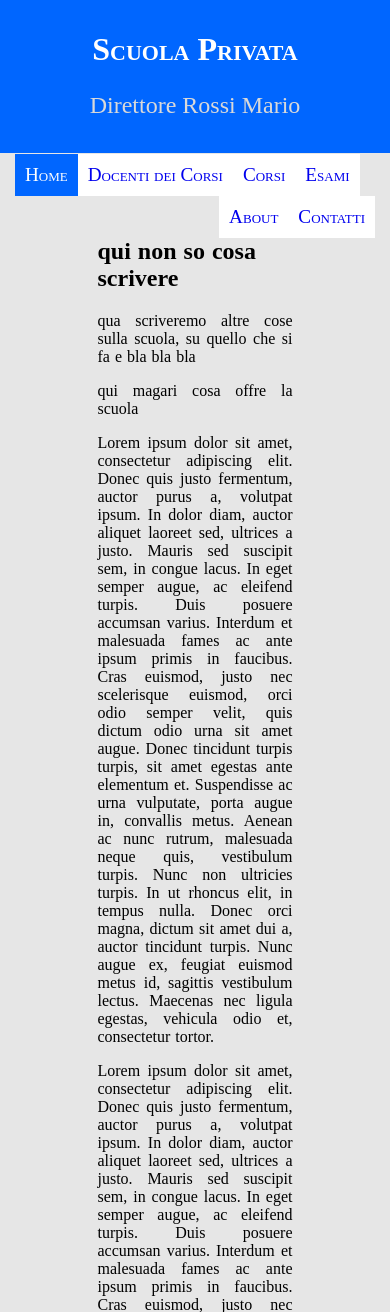
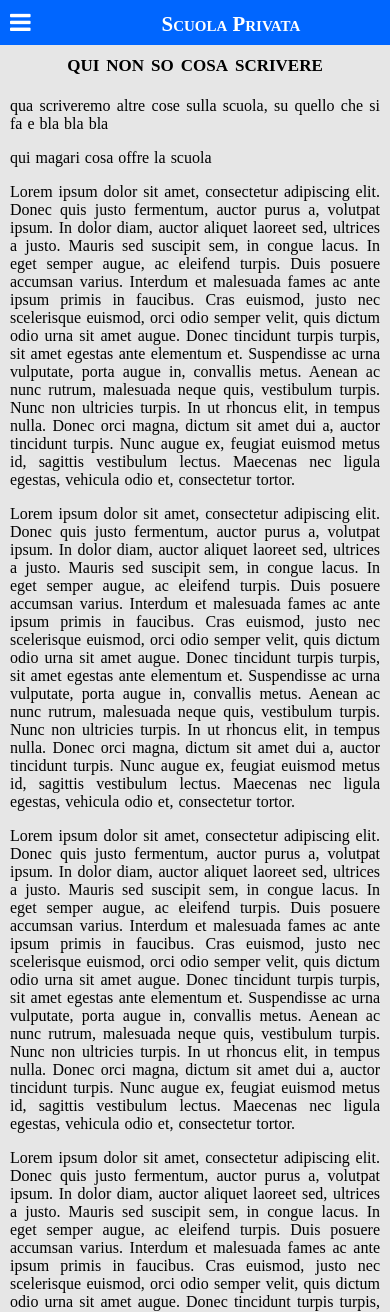
Before and after one commit to edoardoretis/Progetto-Tecweb---Scuola-privata, a PHP site: page /home.html in a window 390 px wide. Shown: the top 1312 px of the page. Run offline with PHP 8.4, Linux system fonts and the light colour scheme.

Commit message:
Layout 1

```diff
--- a/da finire/home.html
+++ b/da finire/home.html
@@ -11,25 +11,32 @@
     <meta name="language" content="italian it" />
     <link href="timStyle.css" rel="stylesheet" type="text/css" media="screen"/>
 
+    <!-- ICONS -->
+    <link rel="stylesheet" href="https://cdnjs.cloudflare.com/ajax/libs/font-awesome/4.7.0/css/font-awesome.min.css" />
+    <script type="text/javascript" src="timjs.js"></script>
 
 </head>
-<body>
+
+<body onresize="menuEnabled()">
     <div id="header">
         <span id="logo"></span>
         <h1>Scuola Privata</h1>
         <p class="affiliazione">Direttore Rossi Mario</p>
     </div>
 
-    <div id="path" style="display: none;"><span style="display:none">Ti trovi in: Home</span></div>
-
-    <div id="nav">
-      <ul>
+    <div id="nav" >
+      <div id="path">
+        <i class="fa fa-bars" style="font-size:24px;color: white;padding: 10px;"
+          onclick="displayMenu()"></i>
+        <span id="mini_header">Scuola Privata</span>
+      </div>
+      <ul class="clearfix">
         <li class="active">Home</li>
         <li><a href="docenti.html">Docenti dei Corsi</a></li>
         <li><a href="Corsi.html">Corsi</a></li>
         <li><a href="aule.html">Esami</a></li>
-        <li class="right_menu"><a href="contatti.html">Contatti</a></li>
-        <li class="right_menu"><a href="about.html">About</a></li>
+        <li><a href="contatti.html">Contatti</a></li>
+        <li><a href="about.html">About</a></li>
       </ul>
     </div>
     <div id="corpo">
@@ -47,9 +54,8 @@
 
       <p>Lorem ipsum dolor sit amet, consectetur adipiscing elit. Donec quis justo fermentum, auctor purus a, volutpat ipsum. In dolor diam, auctor aliquet laoreet sed, ultrices a justo. Mauris sed suscipit sem, in congue lacus. In eget semper augue, ac eleifend turpis. Duis posuere accumsan varius. Interdum et malesuada fames ac ante ipsum primis in faucibus. Cras euismod, justo nec scelerisque euismod, orci odio semper velit, quis dictum odio urna sit amet augue. Donec tincidunt turpis turpis, sit amet egestas ante elementum et. Suspendisse ac urna vulputate, porta augue in, convallis metus. Aenean ac nunc rutrum, malesuada neque quis, vestibulum turpis. Nunc non ultricies turpis. In ut rhoncus elit, in tempus nulla. Donec orci magna, dictum sit amet dui a, auctor tincidunt turpis. Nunc augue ex, feugiat euismod metus id, sagittis vestibulum lectus. Maecenas nec ligula egestas, vehicula odio et, consectetur tortor.</p>
 
+    </div>
 
-
-    </div>
     <div id="footer">
         <img src="img/css.bmp" class="valid" alt="CSS Valid!"/>
         <img src="img/xhtml.bmp" class="valid" alt="XHTML 1.0 Valid!"/>
--- a/da finire/timStyle.css
+++ b/da finire/timStyle.css
@@ -22,29 +22,47 @@ h1 {
   font-variant: small-caps;
 }
 
+h2 {
+  text-align: center;
+  font-variant: small-caps;
+}
+
 .affiliazione {
   font-size: 1.5em;
   text-align: center;
   color: rgb(217, 217, 217);
 }
 
+/*display: none al momento*/
 #path {
+  position: fixed;
+  display: none;
   width: 100%;
-  height: 2em;
-  background-color: red;
+  height: 41.6px;
+  background-color: rgb(0, 102, 255);
   margin: 0;
 }
+
+#mini_header {
+    color: #fff;
+    text-align: center;
+    font-variant: small-caps;
+    font-size: 1.3em;
+    font-weight: bold;
+}
+
+
+/*nav*/
 #nav {
   position: sticky;
   top: 0;
-  background-color: #fff;
-  width: 100%;
 }
 
 #nav ul {
+  margin: 0;
   padding: 0;
-  margin: 0 15px;
   margin-top: 1px;
+  margin-left: 20%;
   list-style-type: none;
 }
 
@@ -52,23 +70,21 @@ h1 {
   float: left;
 }
 
+/*links*/
+
 #nav li a:link, #nav li a:visited, #nav li.active {
-  display: block;
+  display: inline-block;
   padding: 10px;
   text-decoration: none;
   font-size: 1.2em;
   font-variant: small-caps;
   background-color: #fff;
-  transition: 0.5s;
+  transition: 0.3s;
 }
 
 #nav li a:hover {
   color: white;
   background-color: rgb(0, 102, 255);
-}
-
-#nav li.right_menu {
-  float: right;
 }
 
 #nav li.active {
@@ -78,7 +94,8 @@ h1 {
 
 #corpo {
   clear: both;
-  width: 50%;
+  padding: 4px;
+  width: 60%;
   margin: auto;
   word-spacing: 1px;
 }
@@ -86,4 +103,78 @@ h1 {
 #corpo p {
   text-align: justify;
 }
+
+#footer {
+    background-color: rgb(0, 102, 255);
+    margin: 0;
+    padding: 20px;
+    text-align: right;
+    color: #fff;
 }
+
+.clearfix:after {
+  visibility: hidden;
+  display: block;
+  font-size: 0;
+  content: " ";
+  clear: both;
+  height: 0;
+}
+* html .clearfix             { zoom: 1; } /* IE6 */
+*:first-child+html .clearfix { zoom: 1; } /* IE7 */
+
+
+/* Tablets/smartphones */
+@media screen and (max-width: 680px) {
+  #header {
+    display: none;
+  }
+
+  #nav {
+    position: relative;
+
+  }
+
+  #path {
+    display: block;
+    padding-bottom: 3px;
+    z-index: 1;
+  }
+
+  #path i {
+    cursor: pointer;
+  }
+
+  #mini_header {
+    margin-left: 30%;
+  }
+
+  #nav ul {
+    display: none;
+    margin: 0;
+    position: fixed;
+    top: 44.6px;
+    z-index: 1;
+  }
+
+  #nav li {
+    float: none;
+  }
+
+  #nav li a:link, #nav li a:visited, #nav li.active {
+    display: block;
+    text-align: right;
+  }
+
+  #corpo {
+    position: relative;
+    top: 20px;
+    padding: 10px;
+    width: auto;
+    word-spacing: 1px;
+  }
+
+  #corpo p {
+    text-align: justify;
+  }
+}
--- /dev/null
+++ b/da finire/timjs.js
@@ -0,0 +1,28 @@
+
+//onclick toggle menu
+var isOpen = false;
+function displayMenu() {
+  if (!isOpen) {
+    document.getElementsByTagName("ul")[0].style.display = 'block';
+    isOpen = true;
+  }
+  else {
+    document.getElementsByTagName("ul")[0].style.display = 'none';
+    isOpen = false;
+  }
+}
+
+//per evitare conflitto tra la modalità mobile e web
+function menuEnabled() {
+  var w = window.innerWidth
+    || document.documentElement.clientWidth
+    || document.body.clientWidth;
+  if (w > 680) {
+    document.getElementsByTagName("ul")[0].style.display = 'block';
+    isOpen = true;
+  }
+  else {
+    document.getElementsByTagName("ul")[0].style.display = 'none';
+    isOpen = false;
+  }
+}
```
